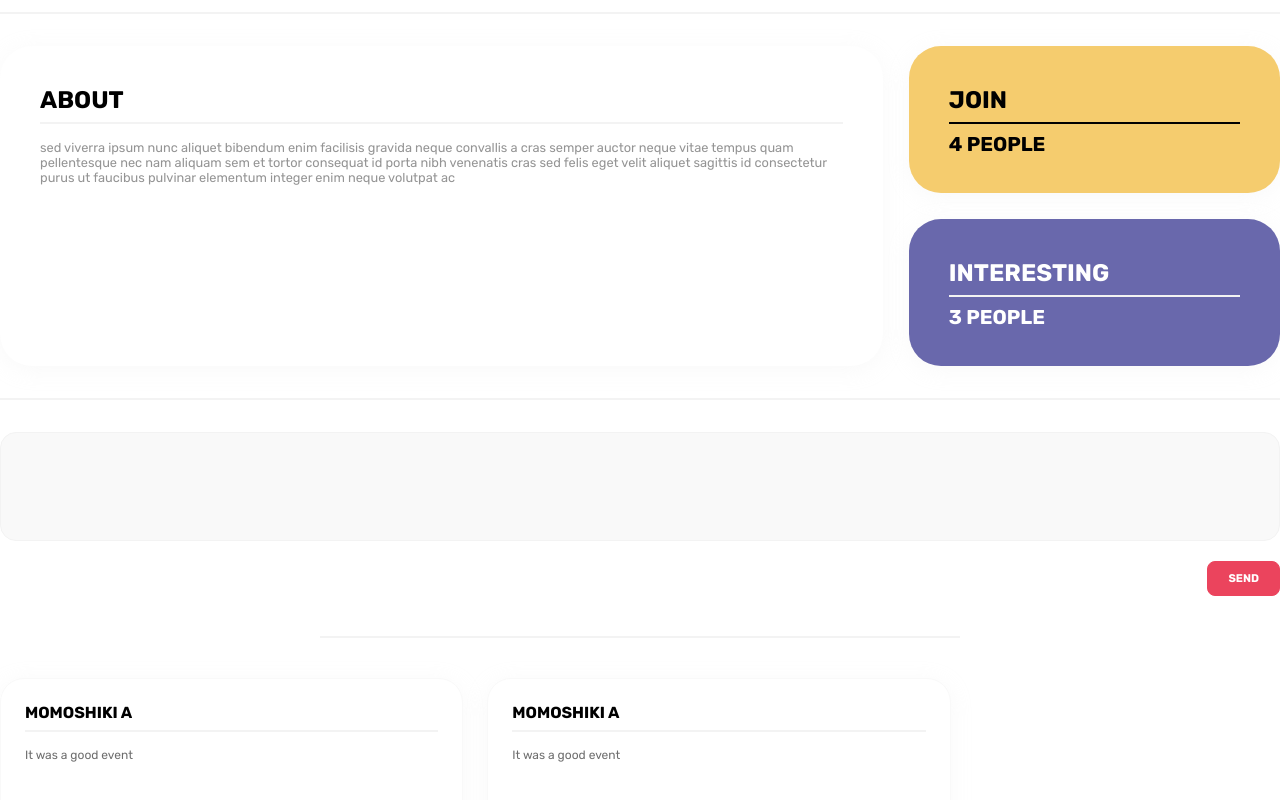
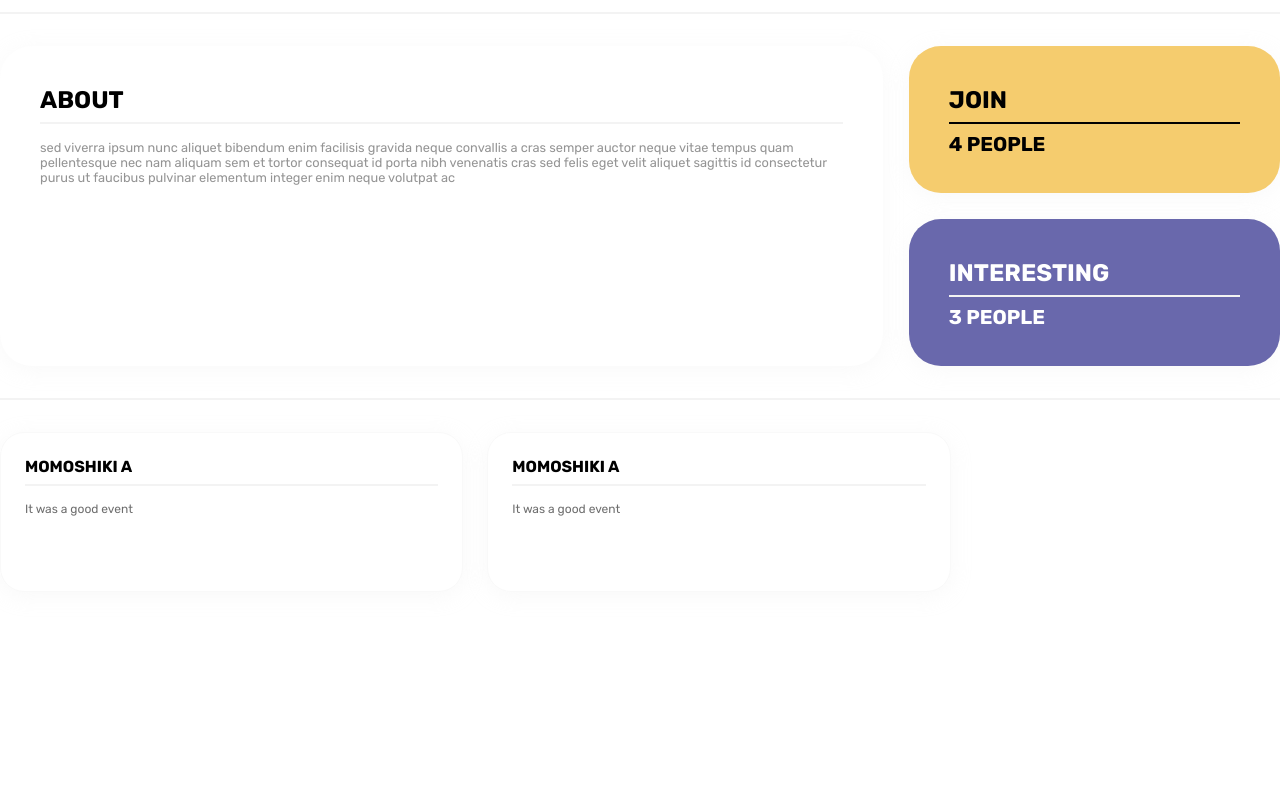
Before and after one commit to nitipon-apaisri/nitipon-meetup-project, a React (Create React App) app: page /event/1 in a window 1280 px wide. Shown: the part 733-1533 px from the top of the page. After the commit the page ends 1357 px from the top, so only its background shows below. Built offline with nearby package versions, Linux system fonts and the light colour scheme.

Commit message:
Able to add a comment to any events if signed in

```diff
--- a/src/Pages/EventPage/EventPage.tsx
+++ b/src/Pages/EventPage/EventPage.tsx
@@ -1,7 +1,7 @@
 import { useContext, useEffect, useState } from "react";
 import { useNavigate, useParams } from "react-router";
 import NavigationBar from "../../componets/NavigationBar/NavigationBar";
-import { eventsDB } from "../../db/events";
+import { addACommentToTheEvent, eventsDB } from "../../db/events";
 import { users, joinTheEvent, declineTheEvent } from "../../db/users";
 import { AuthContext } from "../../store/authContext";
 import { FontAwesomeIcon } from "@fortawesome/react-fontawesome";
@@ -23,7 +23,8 @@ const EventPage = () => {
     //State
     const [join, setJoin] = useState(false);
     const [userIndex, setUserIndex] = useState(Number);
-    const [feedback, setFeedback] = useState("");
+    const [comment, setComment] = useState("");
+
     //Functions
     const submitToTheEvent = () => {
         if (authContext.auth) {
@@ -36,6 +37,9 @@ const EventPage = () => {
         setJoin(false);
     };
 
+    const submitComment = () => {
+        addACommentToTheEvent(eventIndex, authContext.user.authUsername, comment);
+    };
     //Hook
     useEffect(() => {
         if (authContext.auth) {
@@ -123,23 +127,27 @@ const EventPage = () => {
                 </div>
                 <hr />
                 <div className="feedback">
+                    {authContext.auth && (
+                        <div>
                             <div className="feedback-input">
                                 <textarea
                                     name="feedback"
-                            value={feedback}
-                            onChange={(e) => setFeedback(e.target.value)}
+                                    value={comment}
+                                    onChange={(e) => setComment(e.target.value)}
                                     rows={5}
                                 ></textarea>
-                        <button>
+                                <button onClick={submitComment}>
                                     <p>SEND</p>
                                 </button>
                             </div>
                             <span className="feedback-hr">
                                 <hr />
                             </span>
+                        </div>
+                    )}
                     <div className="feedback-list">
                         <ul aria-label="feedback">
-                            {eventsDB[eventIndex].feedback.map((item, index) => {
+                            {eventsDB[eventIndex].comments.map((item, index) => {
                                 return (
                                     <li className="item card" key={index}>
                                         <h4 className="user">{item.user}</h4>
--- a/src/css/style.css
+++ b/src/css/style.css
@@ -454,6 +454,14 @@
   font-size: 0.7rem;
   color: white;
 }
+.event-container .event-wrapper .feedback button:hover {
+  cursor: pointer;
+  background-color: white;
+  transition-duration: 200ms;
+}
+.event-container .event-wrapper .feedback button:hover p {
+  color: #eb445d;
+}
 .event-container .event-wrapper .feedback .feedback-input {
   text-align: right;
 }
@@ -468,6 +476,9 @@
   font-family: "Rubik", sans-serif;
   letter-spacing: 0.05rem;
   margin-bottom: 16px;
+}
+.event-container .event-wrapper .feedback .feedback-input textarea:focus {
+  background-color: #ffffff;
 }
 .event-container .event-wrapper .feedback .feedback-hr hr {
   width: 50%;
--- a/src/db/events.ts
+++ b/src/db/events.ts
@@ -6,7 +6,7 @@ export interface eventModel {
     interested: string[],
     location: Address,
     rate: number,
-    feedback: Comment[],
+    comments: Comment[],
     imgCover: string
     date: DateNTime
 }
@@ -41,7 +41,7 @@ export const eventsDB: eventModel[]= [
             country: "Japan",
         },
         rate: 5,
-        feedback: [{user: "Momoshiki A", comment: "It was a good event"},{user: "Momoshiki A", comment: "It was a good event"}],
+        comments: [{user: "Momoshiki A", comment: "It was a good event"},{user: "Momoshiki A", comment: "It was a good event"}],
         date: {
             dateInfo:"2021/07/06",
             time: "13:00"
@@ -62,7 +62,7 @@ export const eventsDB: eventModel[]= [
             country: "Japan",
         },
         rate: 2.5,
-        feedback: [{user: "Momoshiki A", comment: "It was a good event"},{user: "Momoshiki A", comment: "It was a good event"}],
+        comments: [{user: "Momoshiki A", comment: "It was a good event"},{user: "Momoshiki A", comment: "It was a good event"}],
         date: {
             dateInfo:"2021/07/08",
             time: "13:00"
@@ -83,7 +83,7 @@ export const eventsDB: eventModel[]= [
             country: "Japan",
         },
         rate: 5,
-        feedback: [{user: "Momoshiki A", comment: "It was a good event"},{user: "Momoshiki A", comment: "It was a good event"}],
+        comments: [{user: "Momoshiki A", comment: "It was a good event"},{user: "Momoshiki A", comment: "It was a good event"}],
         date: {
             dateInfo:"2021/07/10",
             time: "13:00"
@@ -91,3 +91,12 @@ export const eventsDB: eventModel[]= [
         imgCover: "https://images.unsplash.com/photo-1480796927426-f609979314bd?ixlib=rb-1.2.1&ixid=MnwxMjA3fDB8MHxwaG90by1wYWdlfHx8fGVufDB8fHx8&auto=format&fit=crop&w=1740&q=80"
     }
 ]
+
+
+export const addACommentToTheEvent = (eventIndex:number, user:string, comment:string) => {
+    const commentModel = {
+        user: user,
+        comment: comment
+    }
+    eventsDB[eventIndex].comments.push(commentModel)
+}
```
Also changed, not shown: src/style/_event-page.scss (+11 -0 lines), 1 other file (tests, documents, lock files or other folders). Lines whose indentation alone changed are shown as unchanged.
